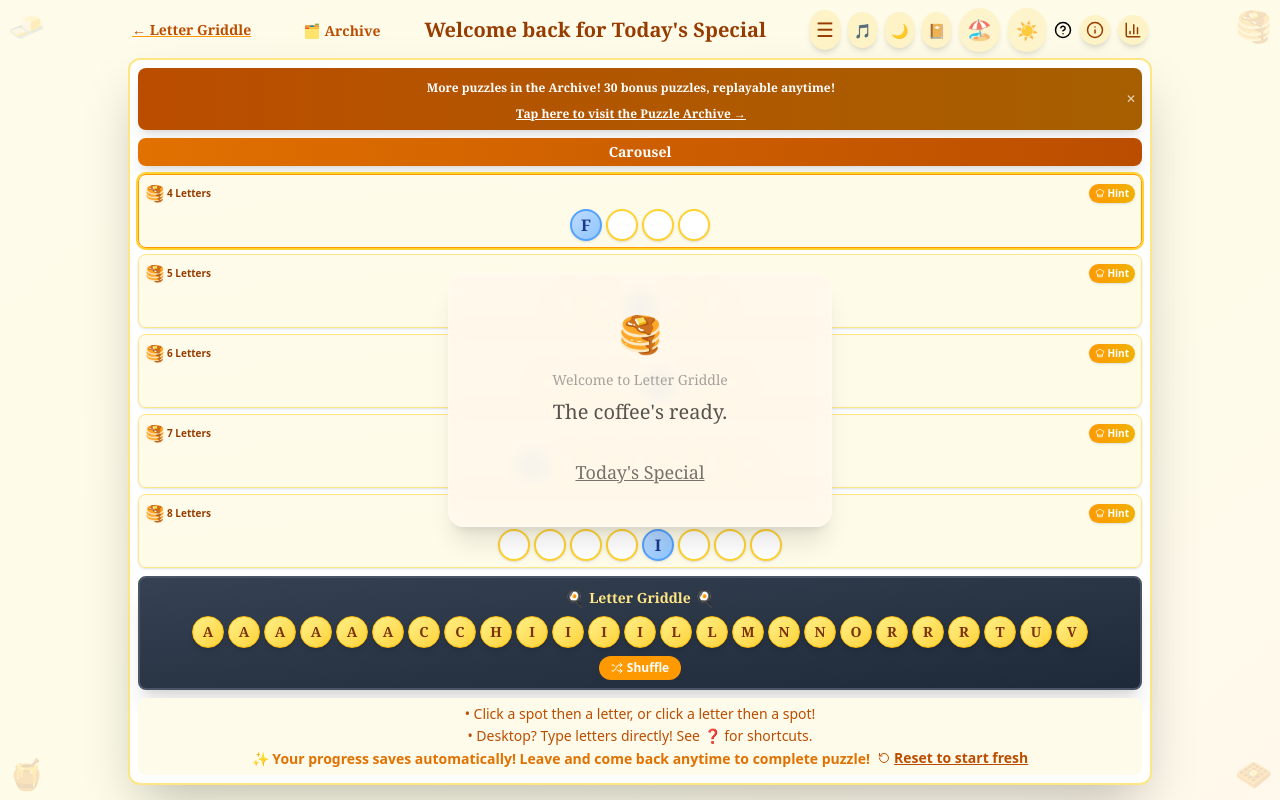
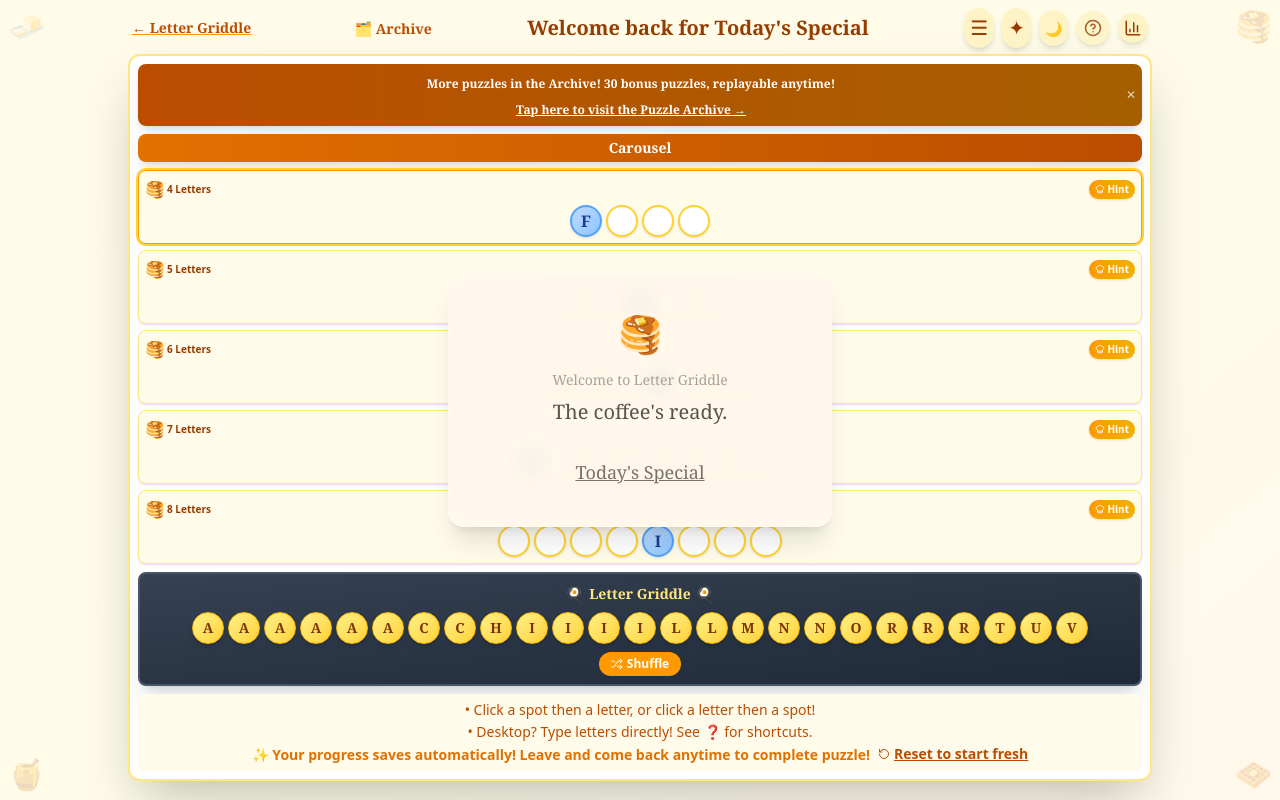
Before and after one commit to lauriegriddle/griddle-game, a Next.js app: page /play in a window 1280 px wide. Shown: the top 800 px of the page. Built offline with nearby package versions, Linux system fonts and the light colour scheme.

Commit message:
Add game menu modal (✦), remove individual header buttons, clean up header

```diff
--- a/app/play/page.js
+++ b/app/play/page.js
@@ -70,7 +70,7 @@ const [scrapbook, setScrapbook] = useState([]);
 const [showScrapbookModal, setShowScrapbookModal] = useState(false);
 const [countryAsked, setCountryAsked] = useState(false);
 const [countryAnswer, setCountryAnswer] = useState(null);
-
+const [showGameModal, setShowGameModal] = useState(false);
   // Keyboard support state
   const [focusedWordIndex, setFocusedWordIndex] = useState(0);
   const gameContainerRef = useRef(null);
@@ -899,18 +899,16 @@ const copyToClipboard = async (text) => {
 >
   <span className="text-xl">☰</span>
 </button>
+
+<button
+  onClick={() => setShowGameModal(true)}
+  className="p-1.5 rounded-full transition-all shadow-md bg-amber-100 hover:bg-amber-200 text-amber-800"
+  title="Game Menu"
+>
+  <span className="text-xl">✦</span>
+</button>
             {/* MUSIC BUTTON */}
-            <button
-              onClick={toggleMusic}
-              className={`p-1.5 rounded-full transition-all shadow-md ${
-                musicEnabled
-                  ? 'bg-amber-500 hover:bg-amber-600 text-white'
-                  : 'bg-amber-100 hover:bg-amber-200 text-amber-800'
-              }`}
-              title={musicEnabled ? "Turn off music" : "Turn on music"}
-            >
-              <span className="text-sm">{musicEnabled ? '🔊' : '🎵'}</span>
-            </button>
+
             <button
   onClick={toggleNightMode}
   className={`p-1.5 rounded-full transition-all shadow-md ${
@@ -923,44 +921,17 @@ const copyToClipboard = async (text) => {
   <span className="text-sm">{nightMode ? '☀️' : '🌙'}</span>
 </button>
 
-            <button
-  onClick={() => setShowScrapbookModal(true)}
-  className="bg-amber-100 hover:bg-amber-200 text-amber-800 p-1.5 rounded-full transition-all shadow-md"
-  title="Your Scrapbook"
->
-  <span className="text-sm">📔</span>
-</button>
-
-            {/* LAUNCH BUTTON - NEW! */}
-            <button
-  onClick={() => setShowLaunchModal(true)}
+
+
+<button
+  onClick={() => setShowHowToPlayModal(true)}
   className="p-2 rounded-full bg-amber-100 hover:bg-amber-200 text-amber-800 transition-all shadow-md animate-pulse"
-  title="What's New"
->
-  <span className="text-xl">🏖️</span>
-</button>
-            {/* SCHEDULE BUTTON - NEW! */}
-<button
-  onClick={() => setShowScheduleModal(true)}
-  className="p-2 rounded-full bg-amber-100 hover:bg-amber-200 text-amber-800 transition-all shadow-md animate-pulse"
-  title="Schedule"
->
-  <span className="text-lg">☀️</span>
-</button>
-            <button
-  onClick={() => setShowHowToPlayModal(true)}
-  className="... relative"
+
 >
   <HelpCircle size={18} />
 
 </button>
-            <button
-              onClick={() => setShowMissionModal(true)}
-              className="bg-amber-100 hover:bg-amber-200 text-amber-800 p-1.5 rounded-full transition-all shadow-md"
-              title="About Letter Griddle"
-            >
-              <Info size={18} />
-            </button>
+
             <button
               onClick={() => setShowStatsModal(true)}
               className="bg-amber-100 hover:bg-amber-200 text-amber-800 p-1.5 rounded-full transition-all shadow-md relative"
@@ -1529,6 +1500,95 @@ const copyToClipboard = async (text) => {
   </div>
 )}
 
+{showGameModal && (
+  <div className="fixed inset-0 flex items-center justify-center z-50 p-4" style={{backgroundColor: 'rgba(120, 60, 0, 0.45)'}} onClick={() => setShowGameModal(false)}>
+    <div className="bg-gradient-to-b from-amber-50 to-white rounded-3xl p-6 max-w-md w-full shadow-2xl relative border-2 border-amber-200 max-h-[85vh] overflow-y-auto" onClick={(e) => e.stopPropagation()}>
+      <button
+        onClick={() => setShowGameModal(false)}
+        className="absolute top-3 right-3 text-gray-400 hover:text-gray-600 z-10 bg-white rounded-full p-1 hover:bg-gray-100"
+        aria-label="Close"
+      >
+        <X size={22} />
+      </button>
+
+      <div className="text-center mb-5">
+        <div className="text-4xl mb-1">✦</div>
+        <h2 className="text-xl font-bold text-purple-800" style={{fontFamily: 'Georgia, serif'}}>
+          Game Menu
+        </h2>
+        <p className="text-purple-600 text-xs mt-1">Everything you need!</p>
+      </div>
+
+      <div className="space-y-2">
+        {/* Music Toggle */}
+        <button
+          onClick={() => { toggleMusic(); }}
+          className="w-full flex items-center gap-3 bg-gradient-to-r from-purple-100 to-violet-100 rounded-xl p-3 border-2 border-purple-300 hover:border-purple-500 hover:shadow-md transition-all"
+        >
+          <span className="text-2xl">{musicEnabled ? '🔊' : '🎵'}</span>
+          <div className="text-left">
+            <p className="font-bold text-purple-800 text-sm">{musicEnabled ? 'Music On' : 'Music Off'}</p>
+            <p className="text-purple-600 text-xs">{musicEnabled ? 'Click to turn off' : 'Click to turn on'}</p>
+          </div>
+          <span className="ml-auto text-purple-400 text-xs">{musicEnabled ? '●' : '○'}</span>
+        </button>
+
+        {/* What's New */}
+        <button
+          onClick={() => { setShowGameModal(false); setShowLaunchModal(true); }}
+          className="w-full flex items-center gap-3 bg-gradient-to-r from-amber-100 to-yellow-100 rounded-xl p-3 border-2 border-amber-300 hover:border-amber-500 hover:shadow-md transition-all"
+        >
+          <span className="text-2xl">🏖️</span>
+          <div className="text-left">
+            <p className="font-bold text-amber-800 text-sm">What's New</p>
+            <p className="text-amber-600 text-xs">Summer Days & Screen-Free Books</p>
+          </div>
+        </button>
+
+        {/* Schedule */}
+        <button
+          onClick={() => { setShowGameModal(false); setShowScheduleModal(true); }}
+          className="w-full flex items-center gap-3 bg-gradient-to-r from-purple-100 to-violet-100 rounded-xl p-3 border-2 border-purple-300 hover:border-purple-500 hover:shadow-md transition-all"
+        >
+          <span className="text-2xl">☀️</span>
+          <div className="text-left">
+            <p className="font-bold text-purple-800 text-sm">This Week's Schedule</p>
+            <p className="text-purple-600 text-xs">See what's coming up!</p>
+          </div>
+        </button>
+
+        {/* Scrapbook */}
+<button
+  onClick={() => { setShowGameModal(false); setShowScrapbookModal(true); }}
+  className="w-full flex items-center gap-3 bg-gradient-to-r from-amber-100 to-yellow-100 rounded-xl p-3 border-2 border-amber-300 hover:border-amber-500 hover:shadow-md transition-all"
+>
+  <span className="text-2xl">📒</span>
+  <div className="text-left">
+    <p className="font-bold text-amber-800 text-sm">Scrapbook</p>
+    <p className="text-amber-600 text-xs">Your Letter Griddle memories!</p>
+  </div>
+</button>
+
+        {/* Mission */}
+        <button
+          onClick={() => { setShowGameModal(false); setShowMissionModal(true); }}
+          className="w-full flex items-center gap-3 bg-gradient-to-r from-purple-100 to-violet-100 rounded-xl p-3 border-2 border-purple-300 hover:border-purple-500 hover:shadow-md transition-all"
+        >
+          <span className="text-2xl">ℹ️</span>
+          <div className="text-left">
+            <p className="font-bold text-purple-800 text-sm">Our Mission</p>
+            <p className="text-purple-600 text-xs">About Letter Griddle</p>
+          </div>
+        </button>
+      </div>
+
+      <div className="text-center mt-4 pt-3 border-t-2 border-dashed border-purple-300">
+        <p className="text-purple-700 font-semibold text-xs">✦ Letter Griddle ✦</p>
+      </div>
+    </div>
+  </div>
+)}
+
       {/* Mission Modal */}
       {showMissionModal && (
         <div className="fixed inset-0 flex items-center justify-center z-50 p-4" style={{background: 'rgba(120, 60, 0, 0.45)'}} onClick={() => setShowMissionModal(false)}>
```
